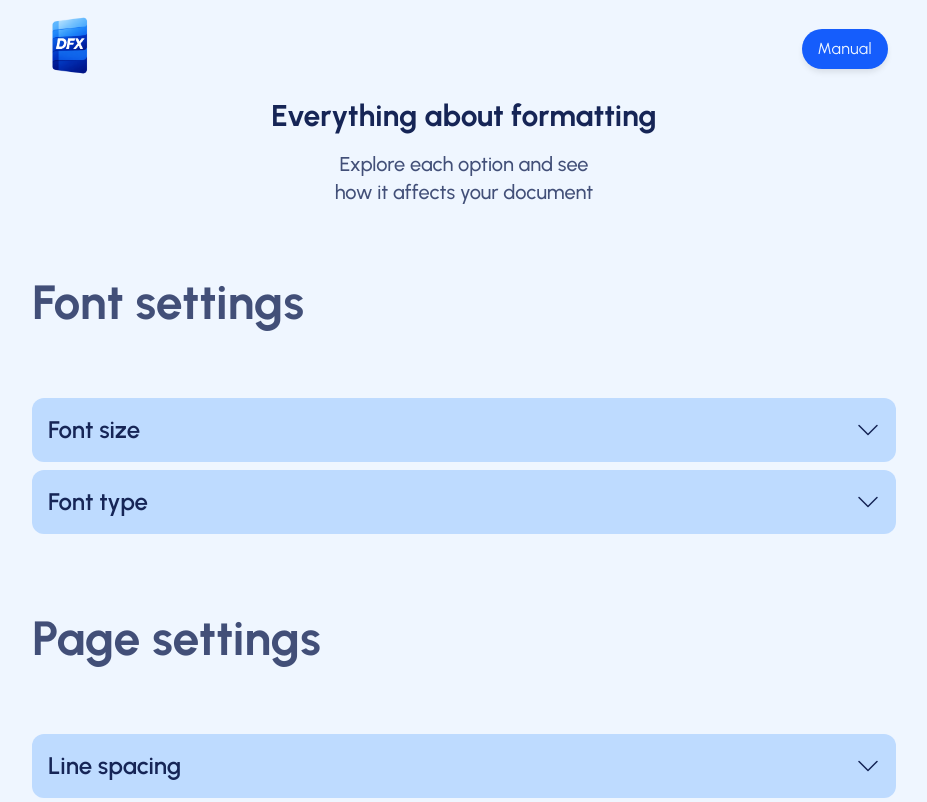
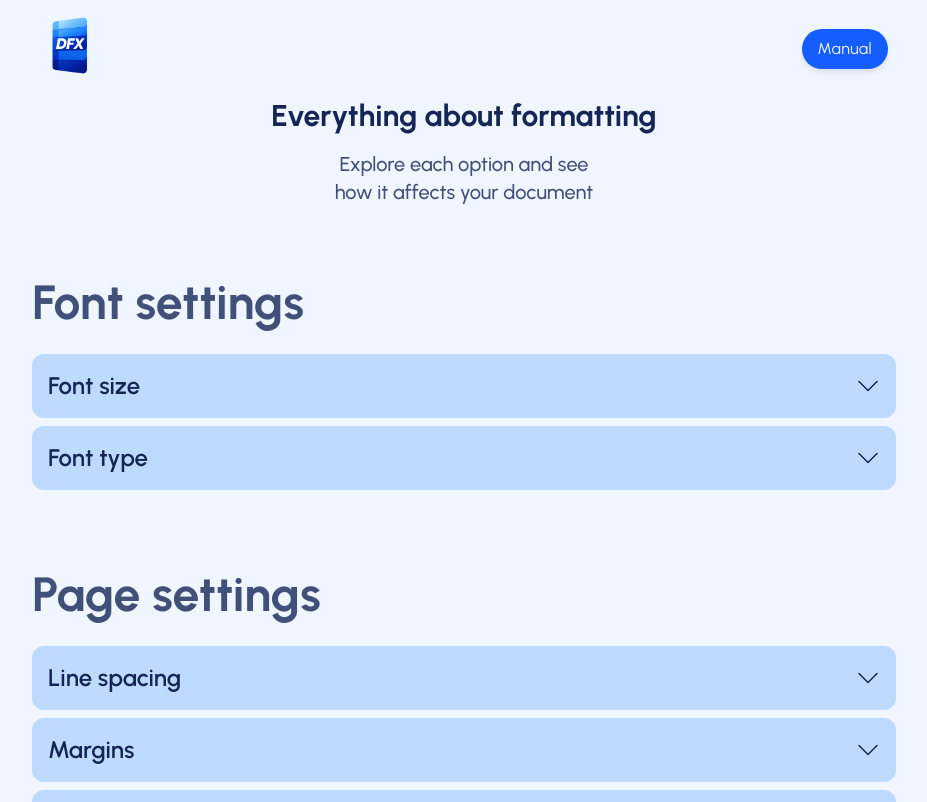
Before and after one commit to EgorFray/fdword, a React (Vite) app in the folder frontend/: page /manual in a window 1280 px wide. Shown: the top 802 px of the page, without its empty margins (176-1103 px from the left). Built offline with nearby package versions, Linux system fonts and the light colour scheme.

Commit message:
Fix gap in manual section

```diff
--- a/frontend/src/ui/ManualInfoSection.jsx
+++ b/frontend/src/ui/ManualInfoSection.jsx
@@ -4,7 +4,6 @@ import ManualSection from "./ManualSection";
 import ManualSectionHeading from "./ManualSectionHeading";
 import { manualSectionData } from "../services/manualSectionData";
 import { preload } from "react-dom";
-import { Fragment } from "react";
 
 function ManualInfoSection() {
   manualSectionData.forEach((section) =>
@@ -12,7 +11,7 @@ function ManualInfoSection() {
   );
 
   return manualSectionData.map((section) => (
-    <Fragment key={section.groupTitle}>
+    <section className="flex flex-col gap-4 md:gap-7" key={section.groupTitle}>
       <ManualSectionHeading>{section.groupTitle}</ManualSectionHeading>
       <DropdownsLayout>
         {section.items.map((data) => (
@@ -28,7 +27,7 @@ function ManualInfoSection() {
           </Dropdown>
         ))}
       </DropdownsLayout>
-    </Fragment>
+    </section>
   ));
 }
 
```
